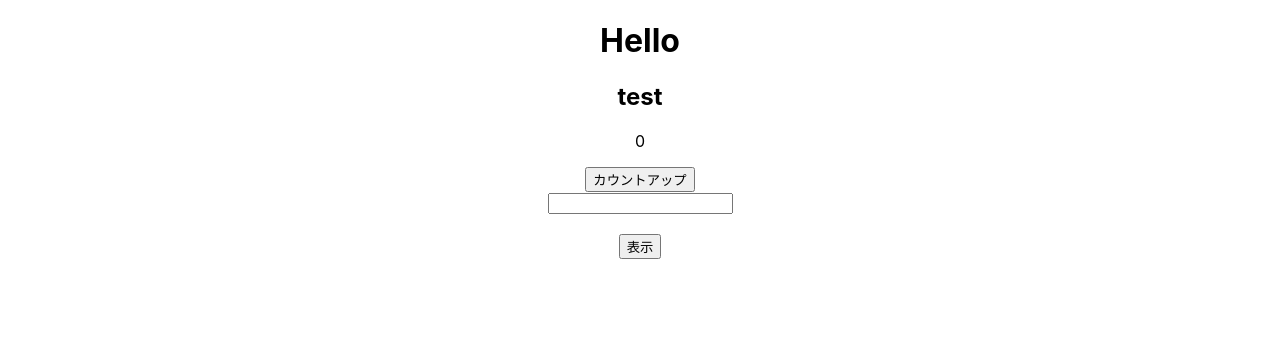
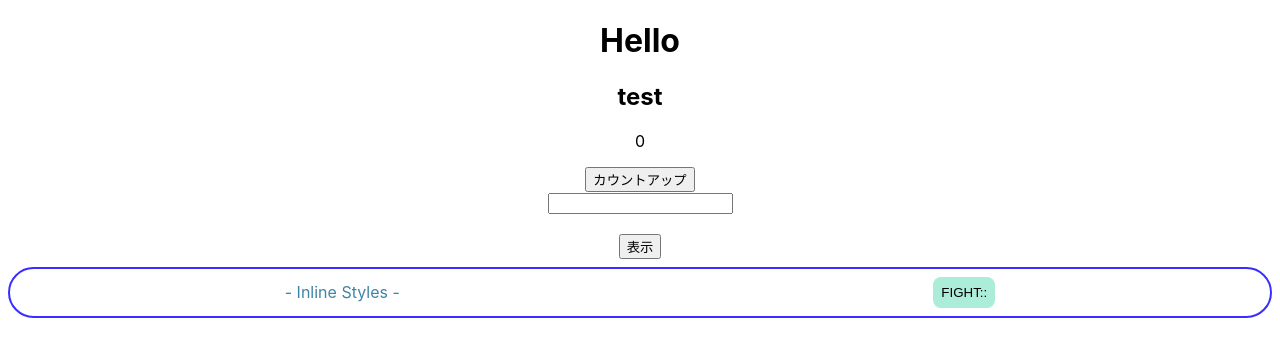
Before and after one commit to budou114/react-review, a React (Create React App) app: page / in a window 1280 px wide. Shown: the top 356 px of the page. Built offline with nearby package versions, Linux system fonts and the light colour scheme.

Commit message:
Inline Styles

```diff
--- a/src/App.js
+++ b/src/App.js
@@ -1,6 +1,8 @@
 import { useState, useCallback, useMemo } from 'react';
 import './App.css';
 import { ChildArea } from './ChildArea';
+import { InlineStyle } from './components/InlineStyle';
+
 
 export default function App() {
   console.log('App');
@@ -37,6 +39,8 @@
         <button onClick={onClickOpen}>表示</button>
         <ChildArea open={open} onClickClose={onClickClose} />
       </div>
+
+      <InlineStyle />
     </div>
   );
 }
--- /dev/null
+++ b/src/components/InlineStyle.jsx
@@ -0,0 +1,28 @@
+export const InlineStyle = () => {
+  const containerStyle = {
+    border: 'solid 2px #392eff',
+    borderRadius: '28px',
+    padding: '8px',
+    margin: '8px',
+    display: 'flex',
+    justifyContent: 'space-around',
+    alignItems: 'center',
+  };
+  const titleStyle = {
+    margin: 0,
+    color: '#3d84a8',
+  };
+  const buttonStyle = {
+    backgroundColor: '#abedd8',
+    border: 'none',
+    padding: '8px',
+    borderRadius: '8px',
+  };
+
+  return (
+    <div style={containerStyle}>
+      <p style={titleStyle}>- Inline Styles -</p>
+      <button style={buttonStyle}>FIGHT::</button>
+    </div>
+  );
+};
```
